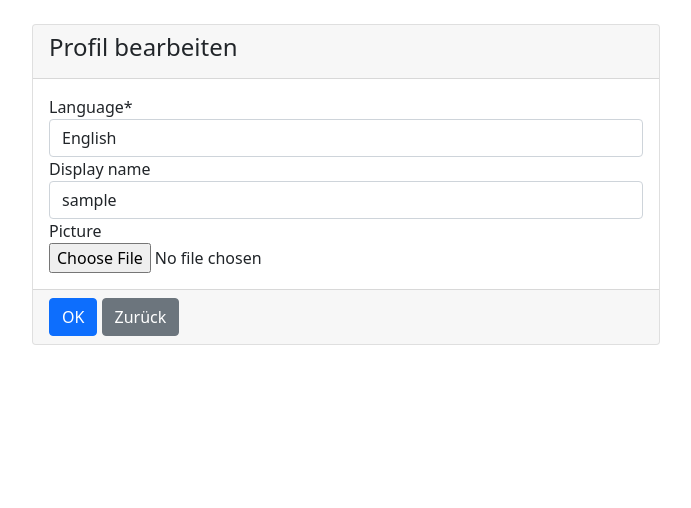
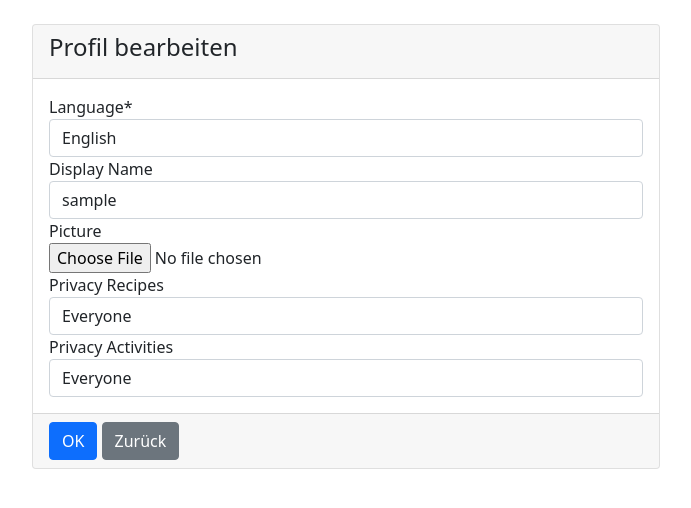
Before and after one commit to phildeutsch/recipes, a Django app: page /edit_profile in a window 1280 px wide. Shown: the part 56-564 px from the top of the page, without its empty margins (294-985 px from the left). Run offline with Django 3.2, Linux system fonts and the light colour scheme; the visitor is signed in with stand-in values (Sample User, id 1); data comes from the database, SQL or seed files in the repository; some libraries are stand-ins or nearby versions.

Commit message:
privacz settings

```diff
--- a/accounts/forms.py
+++ b/accounts/forms.py
@@ -1,6 +1,7 @@
 from django.forms import ModelForm
 from .models import User, Profile
 from django_registration.forms import RegistrationForm
+from django.utils.translation import ugettext_lazy as _
 
 class UserForm(RegistrationForm):
     class Meta:
@@ -11,3 +12,10 @@ class ProfileForm(ModelForm):
     class Meta:
         model = Profile
         exclude = ['user']
+        labels = {
+            "language": _("Language"),
+            "display_name": _("Display Name"),
+            "picture": _("Picture"),
+            "privacy_recipes": _("Privacy Recipes"),
+            "privacy_activities": _("Privacy Activities")
+        }
--- a/accounts/models.py
+++ b/accounts/models.py
@@ -9,10 +9,19 @@ class User(AbstractUser):
     pass
 
 class Profile(models.Model):
+    PROFILE_PRIVACY_CHOICES = [
+        (1, _('Everyone')),
+        (2, _('Followers')),
+        (3, _('Only you')),
+    ]
+
     user = models.OneToOneField(User, on_delete=models.CASCADE)
     language = models.CharField(max_length=2, default='en', choices=(('en', _('English')), ('de', _('German'))))
     display_name = models.CharField(max_length=128, null=True, blank=True)
     picture = models.ImageField(null=True, blank=True, upload_to=RandomFileName('profiles'))
+
+    privacy_recipes = models.IntegerField(choices=PROFILE_PRIVACY_CHOICES, blank=True, null=True)
+    privacy_activities = models.IntegerField(choices=PROFILE_PRIVACY_CHOICES, blank=True, null=True)
 
     def __str__(self):
         return self.user.username
@@ -25,7 +34,9 @@ def create_user_profile(sender, instance, created, **kwargs):
              user=instance,
              language='en',
              display_name=instance.username,
-             picture=None
+             picture=None,
+             privacy_recipes=1,
+             privacy_activities=1
              )
 @receiver(post_save, sender=User)
 def save_user_profile(sender, instance, **kwargs):
--- a/accounts/templates/accounts/profile.html
+++ b/accounts/templates/accounts/profile.html
@@ -12,6 +12,8 @@
             <p>{% trans 'Username'%}: {{p.user.username}}</p>
             <p>{% trans 'Display name'%}: {{p.display_name}}</p>
             <p>{% trans 'Language'%}: {{p.language}}</p>
+            <p>{% trans 'Who should be able to see your recipes?'%}: {{p.get_privacy_recipes_display}}</p>
+            <p>{% trans 'Who should be able to see your activities?'%}: {{p.get_privacy_activities_display}}</p>
         </div>
         <div class="card-footer">
             <a class="btn btn-primary" href="/edit_profile">{% trans 'Edit profile' %}</a>
```
Also changed, not shown: accounts/migrations/0005_auto_20210319_1741.py (added), locale/de/LC_MESSAGES/django.po, recipes/migrations/0017_auto_20210319_1741.py (added), 1 other file.
